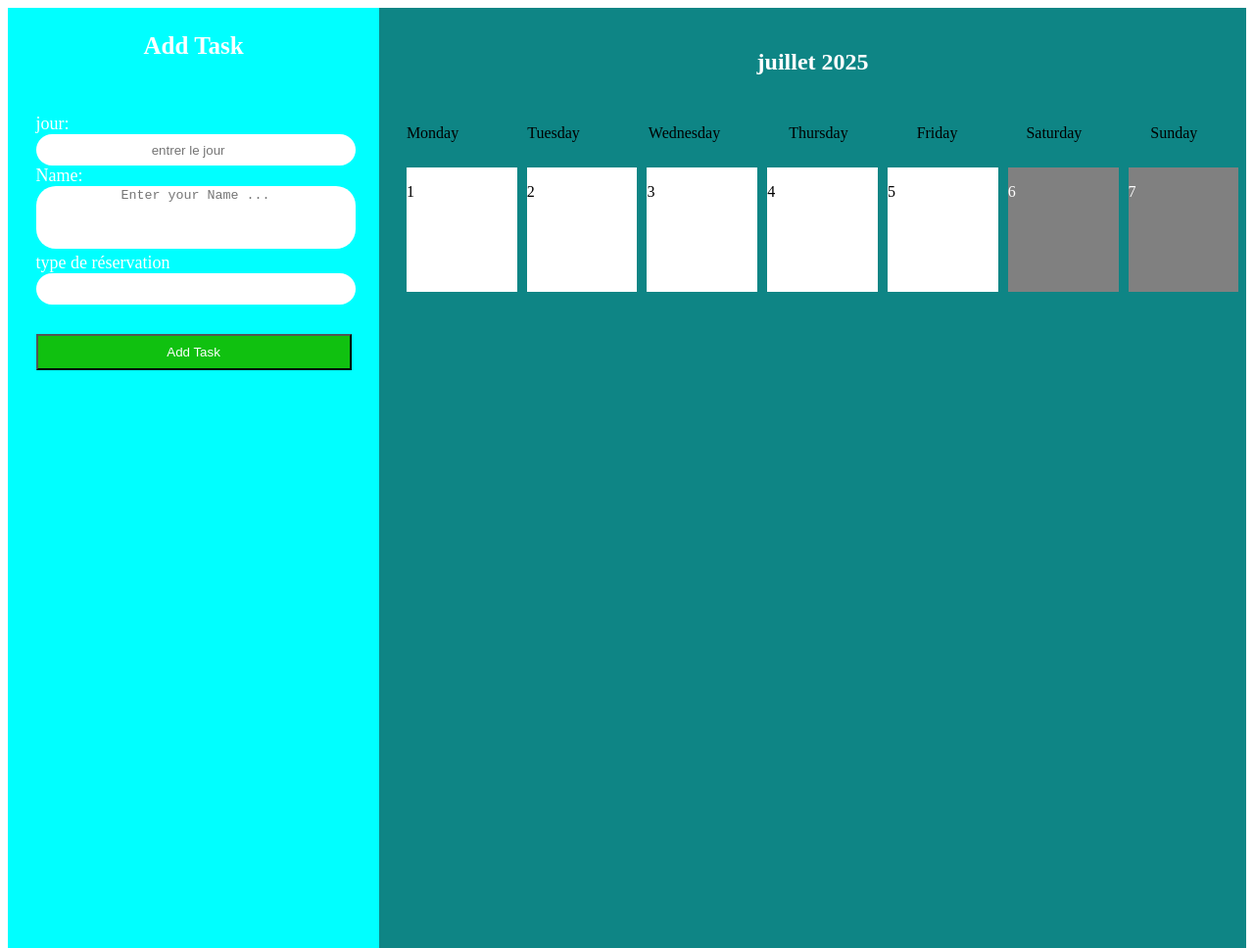
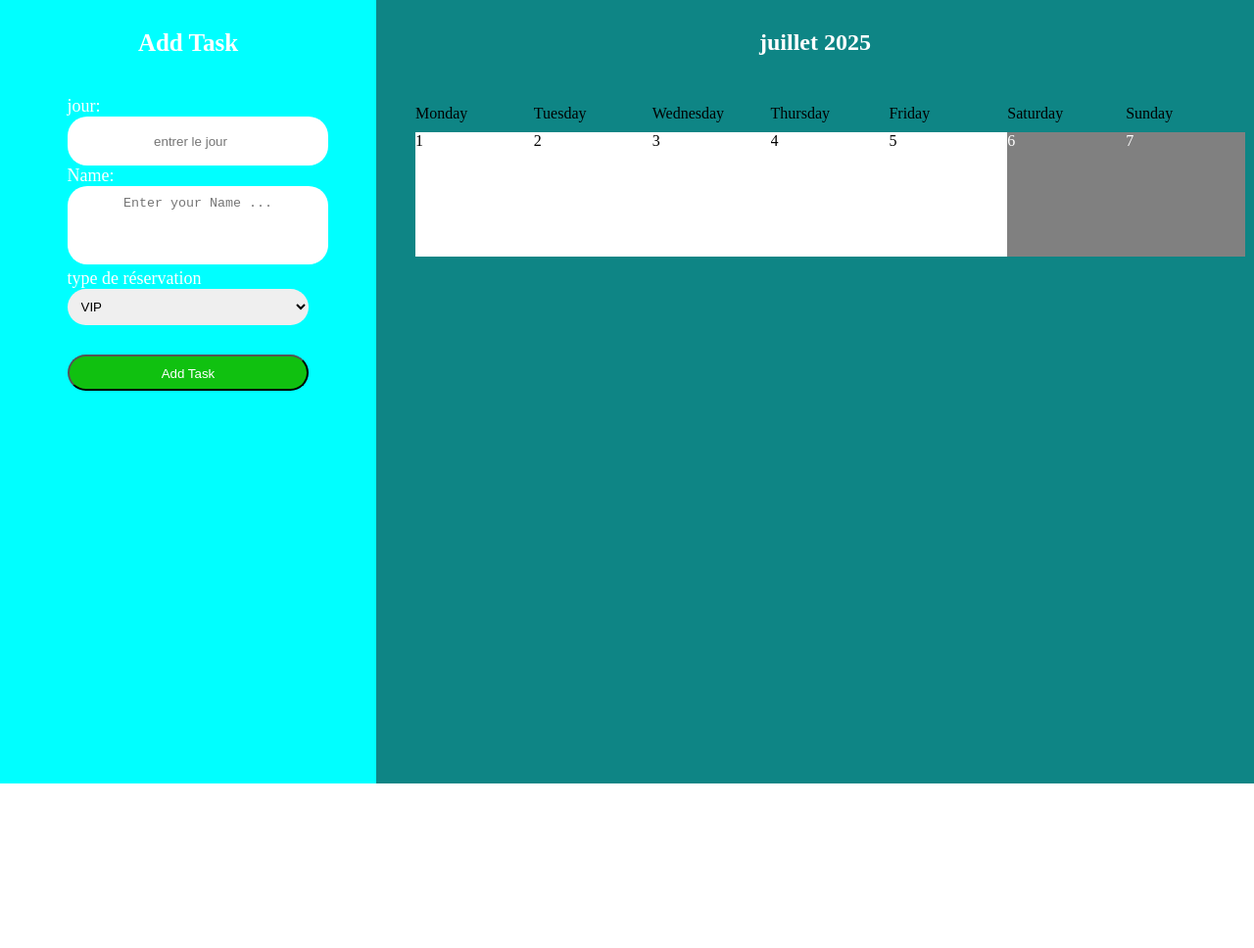
Before and after one commit to Mouadelhiloufi/Plateform-de-reservation, a plain HTML site: page index.html in a window 1280 px wide. Shown: the whole page at 98% size. After the commit the page ends 800 px from the top, so only its background shows below. Drawn offline with Linux system fonts and the light colour scheme; some packages are replaced by stand-ins of ours; a script that the page names is missing.

Commit message:
feat: add task type selection and update styling for task cards

```diff
--- a/assets/css/style.css
+++ b/assets/css/style.css
@@ -1,23 +1,28 @@
+* {
+  margin: 0;
+  padding: 0;
+}
 .container {
   margin: 0;
-    padding: 0;
+
   width: 100%;
-    height: 120vh;
+  height: 100vh;
 }
 
 .boxes {
   display: grid;
   grid-template-columns: 30% 70%;
-
+  height: 100vh;
+  position: sticky;
 }
 
 .first_box {
+  padding: 30px;
   background-color: aqua;
   display: flex;
   flex-direction: column;
   align-items: center;
-    gap: 30px;
-    height: 120vh;
+  gap: 40px;
 }
 
 .first_box h3 {
@@ -36,9 +41,11 @@
 }
 
 .dateInput label {
-
   color: white;
   font-size: large;
+}
+#inputDate {
+  padding: 10px;
 }
 
 .Input input {
@@ -55,7 +62,6 @@
 .taskInput label {
   color: white;
   font-size: large;
-
 }
 
 .taskInput textarea {
@@ -69,9 +75,14 @@
 .taskInput textarea::placeholder {
   text-align: center;
 }
+#taskText {
+  padding: 10px;
+}
 
 #Add_task {
   margin-top: 30px;
+  padding: 10px;
+  border-radius: 20px;
 
   height: 37px;
   width: 100%;
@@ -81,8 +92,10 @@
 
 .second_box {
   background-color: rgb(14, 133, 133);
-    padding: 2%;
-
+  padding: 30px;
+  display: flex;
+  flex-direction: column;
+  gap: 40px;
 }
 
 .navSecondBox {
@@ -93,11 +106,9 @@
 }
 
 .navSecondBox h3 {
-
   color: white;
   font-size: x-large;
 }
-
 
 .container_card {
   /* background-color: red; */
@@ -110,12 +121,22 @@
   gap: 10px;
 }
 
+#select {
+  display: flex;
+  flex-direction: column;
+  border: none;
+  border-radius: 20px;
+  width: 100%;
+  height: 37px;
+  padding: 10px 0px 0px 10px;
+}
+
 .days {
-    grid-column: 1/8;
-    display: flex;
-    gap: 70px;
-    justify-content: start;
-    align-items: start;
+  grid-column: 1 / 8;
+  display: grid;
+  grid-template-columns: repeat(7, 1fr);
+  gap: 10px;
+  width: 100%;
 }
 
 .card {
@@ -123,42 +144,51 @@
   padding-left: 10%;
   padding-top: 24%;
   background-color: #fff;
+  position: relative;
+  /* Add fixed width and overflow handling to prevent expansion */
+  width: 100%;
+  overflow: hidden;
+}
 
-    position: relative;
+.PCard {
+  /* Changed from overflow-x: scroll to word-wrap and text truncation */
+  word-wrap: break-word;
+  overflow: hidden;
+  text-overflow: ellipsis;
+  white-space: normal;
+  cursor: pointer;
+  max-width: 100%;
+  margin-bottom: 10px;
+}
 
-
-
-}
-.PCard{
-
-    overflow-x: scroll;
-
-    cursor: pointer;
-
-}
-.card p{
+.card p {
   width: 100%;
 }
-.P_card1,.P_card2,.P_card3,.P_card4,.P_card5{
+
+.P_card1,
+.P_card2,
+.P_card3,
+.P_card4,
+.P_card5 {
   color: black;
 
   position: absolute;
   top: 0%;
-    left:0%;
+  left: 0%;
 }
-.P_card6,.P_card7{
-
+.P_card6,
+.P_card7 {
   position: absolute;
-    top:0%;
-    left:0%;
+  top: 0%;
+  left: 0%;
   color: white;
 }
-.P_element{
-    color:red;
+.P_element {
+  color: red;
 }
-#p6{
+#p6 {
   background-color: grey;
 }
-#p7{
+#p7 {
   background-color: grey;
 }
--- a/assets/js/script.js
+++ b/assets/js/script.js
@@ -5,6 +5,7 @@ const secondBox = document.querySelector(".second_box");
 const container_card = document.querySelector(".container_card");
 let datee = document.querySelector("#inputDate")
 const textArea = document.querySelector("#taskText");
+let options = document.getElementById("select");
 
 
 const form = document.querySelector(".taskInput");
@@ -55,7 +56,7 @@ form.addEventListener('submit', function (e) {
 
 
     let regex = /^[A-Za-z "]+$/;
-    if (!regex.test(txt_content)||inputDate>7) {
+    if (!regex.test(txt_content)||inputDate>5) {
         Swal.fire({
             icon: "error",
             title: "Oops...",
@@ -67,14 +68,39 @@ form.addEventListener('submit', function (e) {
         const containerDay=document.getElementById(`p${inputDate}`);
         let P_card=document.createElement("p");
         P_card.className="PCard";
-        P_card.textContent=  txt_content;
-        containerDay.appendChild(P_card);
+        let icon=document.createElement("i");
 
+        // icon.classList="fas fa-font-awesome"
+        // P_card.appendChild("icon")
+        // P_card.textContent=  txt_content;
+        // containerDay.appendChild(P_card);
+        console.log(options)
+        if (options.value==="VIP"){
+            console.log(options.value);
+              P_card.style.backgroundColor="red";
+        }
+        else if(options.value==="Aniversaire"){
+             console.log(options);
+            P_card.style.backgroundColor="green";
+
+        }
+        else if(options.value==="Standard"){
+            P_card.style.backgroundColor="blue";
+            console.log(options)
+        }
+
+        else if(options.value==="Group"){
+            P_card.style.backgroundColor="gold";
+            console.log(options)
+        }
 
 
 
          P_card.addEventListener('click', function(e) {
-            P_card.remove(); // supprime l'élément lui-même
+            P_card.remove(); // supprime l element
         });
+        form.reset();
+
+
     }
 });
--- a/index.html
+++ b/index.html
@@ -6,6 +6,7 @@
     <meta name="viewport" content="width=device-width, initial-scale=1.0">
     <title>Document</title>
         <link rel="stylesheet" href="https://cdn.jsdelivr.net/npm/sweetalert2@11/dist/sweetalert2.min.css">
+        <link rel="stylesheet" href="https://cdnjs.cloudflare.com/ajax/libs/font-awesome/7.0.1/css/all.min.css">
 
     <link rel="stylesheet" href="/assets/css/style.css">
 
@@ -30,7 +31,12 @@
 
                         <div class="Input">
                         <label for="typeReservation">type de réservation</label>
-                        <input type="select">
+                        <select name="" id="select">
+                            <option value="VIP">VIP</option>
+                            <option value="Aniversaire">Aniversaire</option>
+                            <option value="Standard">Standard</option>
+                            <option value="Group">Group</option>
+                        </select>
                         </div>
 
 
```
Also changed, not shown: 1 other file. Lines whose indentation alone changed are shown as unchanged.
